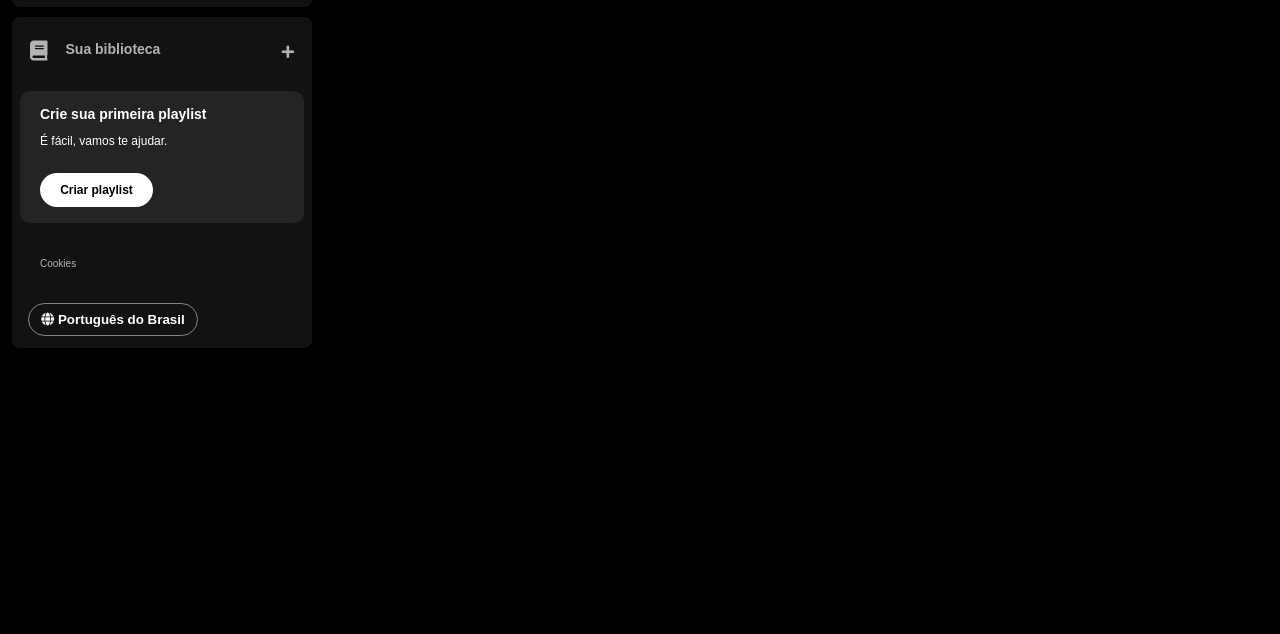
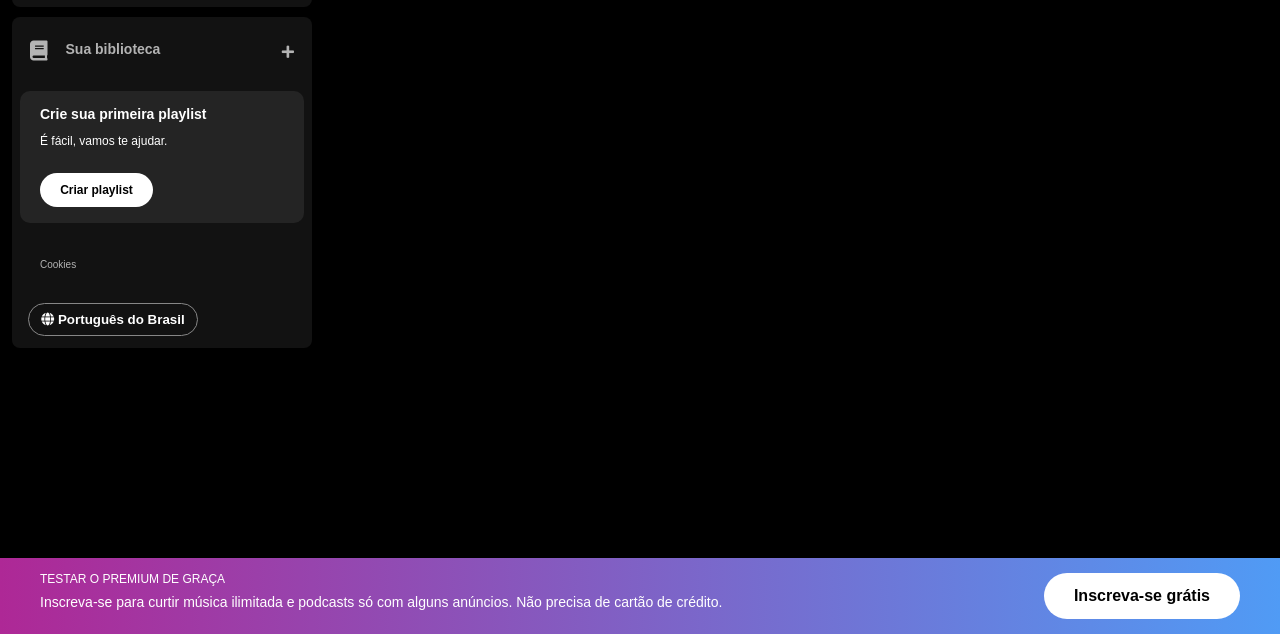
Before and after one commit to designtechti490/spotify-clone, a plain HTML site: page index.html in a window 1280 px wide. Shown: the part 166-800 px from the top of the page. Drawn offline with Linux system fonts and the light colour scheme.

Commit message:
:rocket: Add Footer :rocket: Advanced style and positioning: transforming layouts A footer containing the information has been added so that the user can test the premium version of the app

```diff
--- a/index.html
+++ b/index.html
@@ -67,6 +67,19 @@
       </div>
     </div>
   </div>
+
+  <footer class="disclaimer-premium">
+    <div class="text">
+      <p class="disclaimer-premium__title">Testar o Premium de graça</p>
+      <p class="disclaimer-premium__subtitle">
+        Inscreva-se para curtir música ilimitada e podcasts só com alguns
+        anúncios. Não precisa de cartão de crédito.
+      </p>
+    </div>
+    <div class="button">
+      <button type="button">Inscreva-se grátis</button>
+    </div>
+  </footer>
 </body>
 
 </html>
--- a/style.css
+++ b/style.css
@@ -1,5 +1,6 @@
 body {
   background-color: #000;
+  font-family: "DM Sans", sans-serif;
 }
 
 .sidebar {
@@ -169,3 +170,42 @@ body {
   padding: 8px;
   border-radius: 20px;
 }
+
+.disclaimer-premium {
+  position: fixed;
+  bottom: 0;
+  left: 0;
+  right: 0;
+  background: linear-gradient(to right, #ae2896, #509bf5);
+  padding: 15px 40px;
+  display: flex;
+  justify-content: space-between;
+}
+.disclaimer-premium .text {
+  flex-shrink: 0;
+}
+.disclaimer-premium .disclaimer-premium__title {
+  color: #ffffff;
+  text-transform: uppercase;
+  font-weight: 400;
+  font-size: 12px;
+  margin-bottom: 10px;
+}
+
+.disclaimer-premium .disclaimer-premium__subtitle {
+  color: #ffffff;
+  font-size: 14px;
+  font-weight: 500;
+}
+
+.disclaimer-premium button {
+  background-color: #ffffff;
+  color: #000000;
+  font-size: 16px;
+  font-weight: bold;
+  padding: 14px 30px;
+  border: 0px;
+  border-radius: 40px;
+  cursor: pointer;
+  flex-shrink: 0;
+}
```
